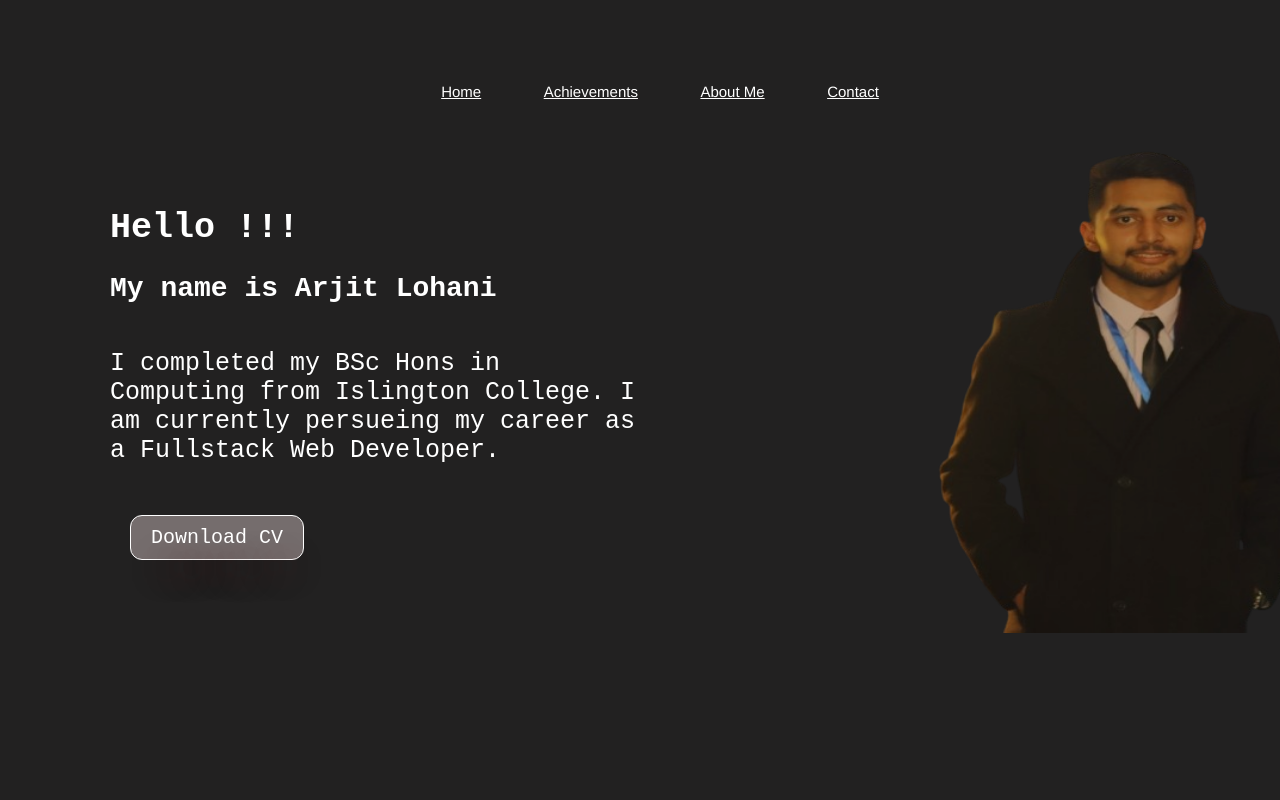
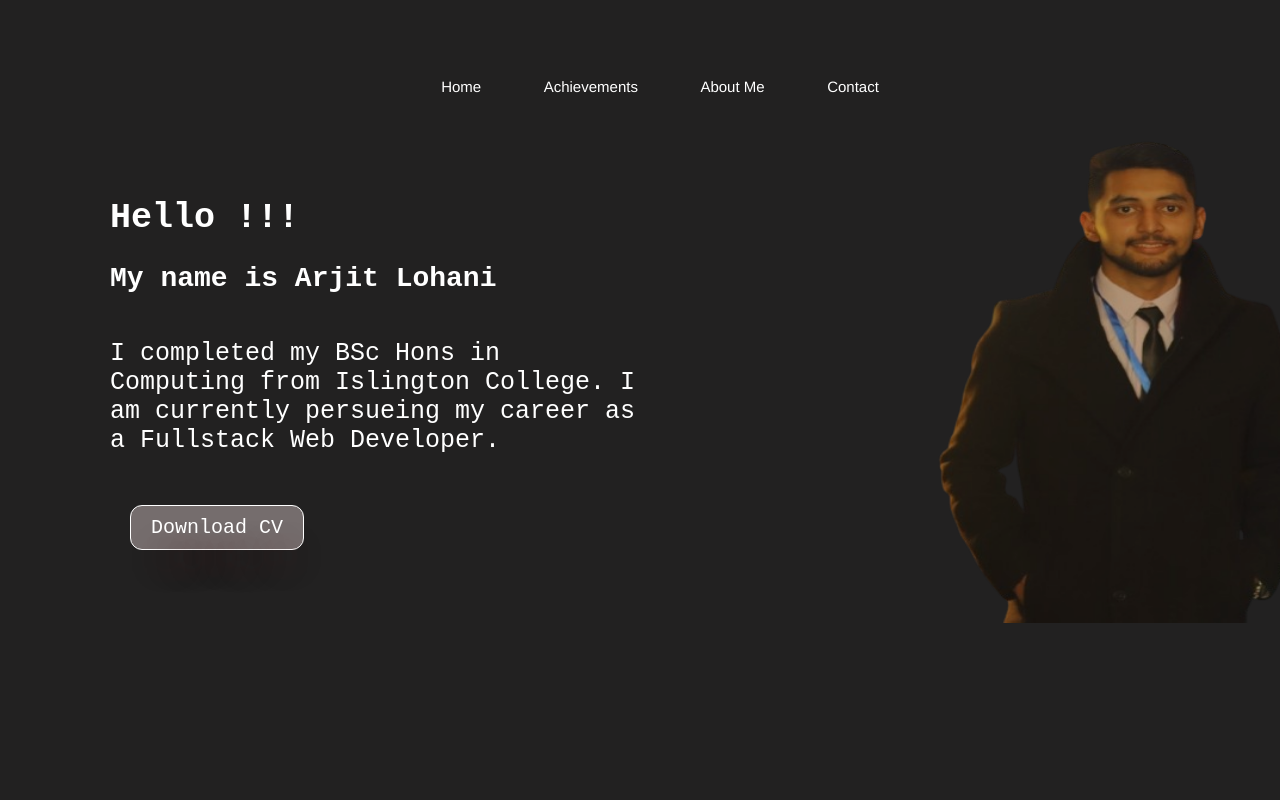
Before and after one commit to Arjitlohani/Arjitlohani.github.io, a plain HTML site: page index.html in a window 1280 px wide. Shown: the top 800 px of the page. Drawn offline with Linux system fonts and the light colour scheme.

Commit message:
added pdf

```diff
--- a/portfolio.css
+++ b/portfolio.css
@@ -12,10 +12,13 @@ body{
 
 
 }
+a{
+    text-decoration: none;
+}
 nav{
 
     font-size: 90px;
-    padding: 15px ;
+    padding: 10px ;
     text-align: center;
 
     background-color: rgba(22, 22, 22, 0.89)
```
Also changed, not shown: 1 other file.
